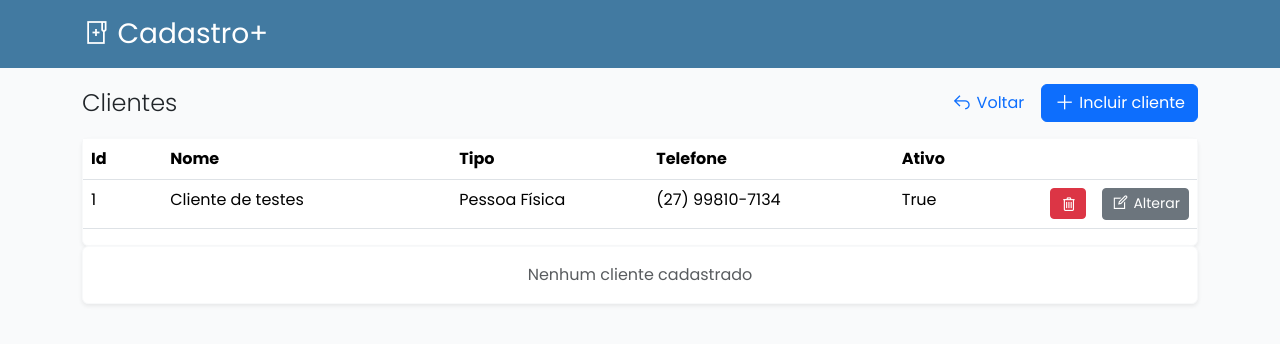
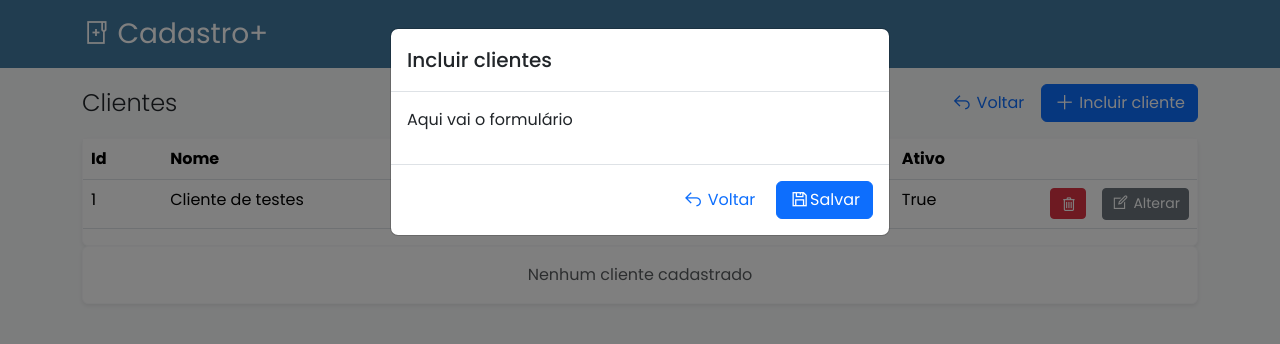
Before and after one commit to bedrohenr/dev-web-frontend, an Angular app: page /Clientes/Incluir in a window 1280 px wide. Shown: the top 344 px of the page. Built offline with nearby package versions, Linux system fonts and the light colour scheme.

Commit message:
fix: corrige erro que não exibia modal

```diff
--- a/src/app/Clientes/Incluir/incluir-clientes.component.html
+++ b/src/app/Clientes/Incluir/incluir-clientes.component.html
@@ -1,4 +1,4 @@
-<div class="modal fade show" tabindex="-1">
+<div class="modal fade show" tabindex="-1" role="dialog">
   <div class="modal-dialog">
     <div class="modal-content">
       <div class="modal-header">
@@ -14,4 +14,4 @@
     </div>
   </div>
 </div>
-<div class="modla-backdrop fade show"></div>
+<div class="modal-backdrop fade show"></div>
--- a/src/styles.css
+++ b/src/styles.css
@@ -30,6 +30,10 @@ a{
   font-size: 1em;
 }
 
+.show{
+  display: block !important;
+}
+
 .btn-time {
   border-color: #cdb88b !important;
   background-color: #cdb88b !important;
```
